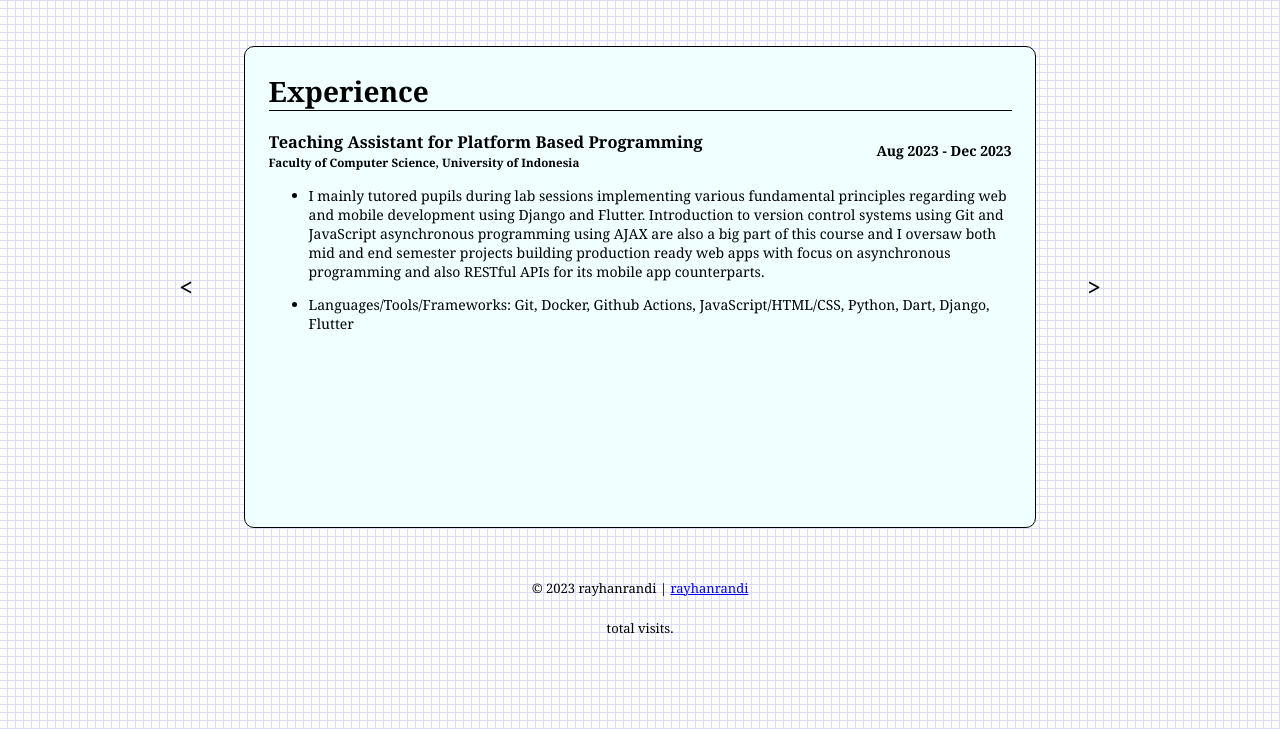
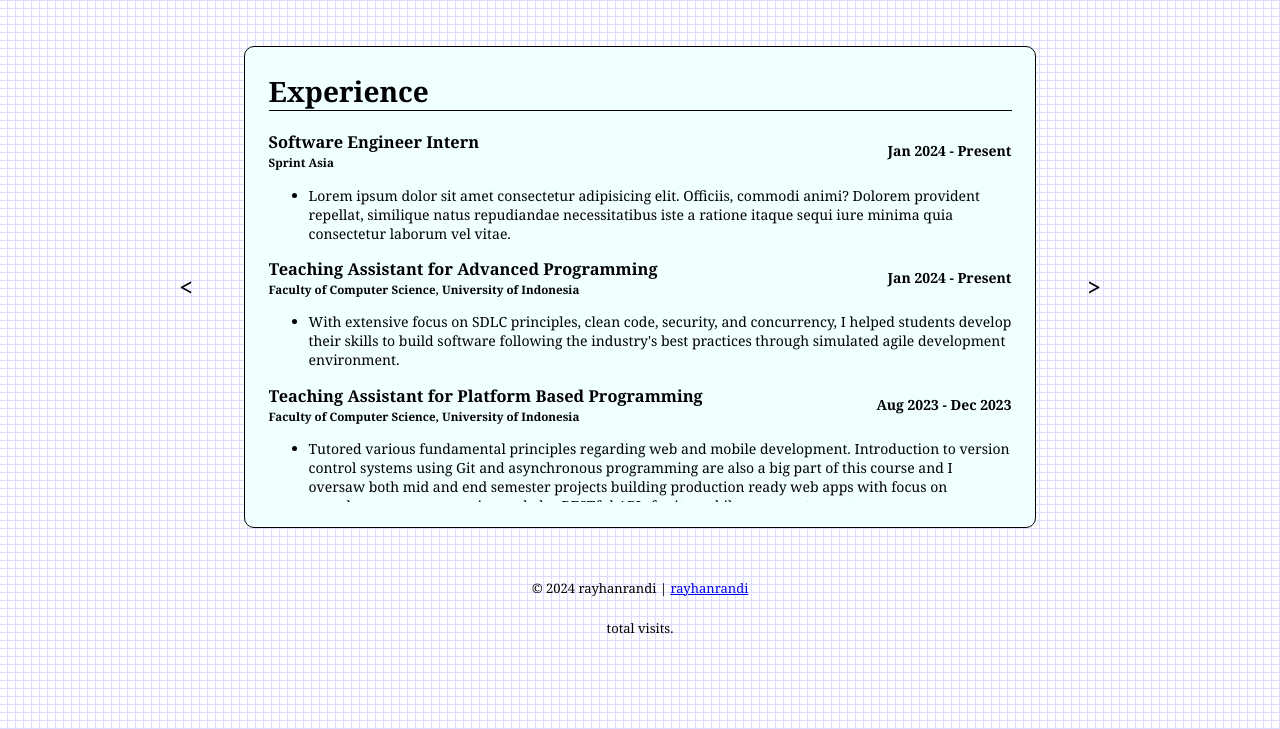
Before and after one commit to rayhanrandi/rayhanrandi.github.io, a plain HTML site: page index.html in a window 1280 px wide. Both pictures are taken after a click on the link "Experience". Shown: the part 71-800 px from the top of the page. Drawn offline with Linux system fonts and the light colour scheme; no server answers.

Commit message:
feat: add intern & advprog exp

```diff
--- a/index.html
+++ b/index.html
@@ -31,12 +31,28 @@
                     <div class="summary-content">
                         <div class="about-education">
                             <ul>
-                                <li>Current occupation: <span style="font-weight: bold;">2024 Bangkit Cloud Computing Cohort </span></li>
-                                <li>Computer Science @ University of Indonesia, <span style="font-weight: bold;">2021 - Present</span></li>
-                                <li>SMAS Labschool Rawamangun, Natural Sciences, 2018 - 2021</li>
+                                <li>Current occupation:
+                                    <ul>
+                                        <li>
+                                            <span style="font-weight: bold;">Software Engineer Intern @ Sprint Asia </span>
+                                        </li>
+                                        <li>
+                                            <span style="font-weight: bold;">2024 Bangkit Cloud Computing Cohort </span>
+                                        </li>
+                                    </ul>
+                                </li>
+                                <br>
+                                <li>Computer Science @ University of Indonesia
+                                    <ul>
+                                        <li>
+                                            <span style="font-weight: bold;">2021 - Present</span></li>
+                                        </li>
+                                    </ul>
+                                </li>
+                                <br>
                             </ul>
                         </div>
-                        <div class="about-summary">
+                        <div style="display: none;" class="about-summary">
                             <h3>About me</h3>
                             Hello! I'm Randi. I do back-end development and like getting
                             my hands dirty configuring the operational side of things of
@@ -71,6 +87,48 @@
                         <div class="exp">
                             <div class="exp-heading">
                                 <div class="exp-heading-info">
+                                    <h3 class="exp-title">Software Engineer Intern</h3>
+                                    <h5 class="exp-place">Sprint Asia</h5>
+                                </div>
+                                <div class="exp-time">
+                                    <span>Jan 2024 - Present</span>
+                                </div>
+                            </div>
+                            <div class="exp-description">
+                                <ul>
+                                    <li>
+                                        <p>
+                                            Lorem ipsum dolor sit amet consectetur adipisicing elit. Officiis, commodi animi? Dolorem provident repellat, similique natus repudiandae necessitatibus iste a ratione itaque sequi iure minima quia consectetur laborum vel vitae.
+                                        </p>
+                                    </li>
+                                </ul>
+                            </div>
+                        </div>
+                        <div class="exp">
+                            <div class="exp-heading">
+                                <div class="exp-heading-info">
+                                    <h3 class="exp-title">Teaching Assistant for Advanced Programming</h3>
+                                    <h5 class="exp-place">Faculty of Computer Science, University of Indonesia</h5>
+                                </div>
+                                <div class="exp-time">
+                                    <span>Jan 2024 - Present</span>
+                                </div>
+                            </div>
+                            <div class="exp-description">
+                                <ul>
+                                    <li>
+                                        <p>
+                                            With extensive focus on SDLC principles, clean code, security, and concurrency, I helped students
+                                            develop their skills to build software following the industry's best practices through simulated
+                                            agile development environment.
+                                        </p>
+                                    </li>
+                                </ul>
+                            </div>
+                        </div>
+                        <div class="exp">
+                            <div class="exp-heading">
+                                <div class="exp-heading-info">
                                     <h3 class="exp-title">Teaching Assistant for Platform Based Programming</h3>
                                     <h5 class="exp-place">Faculty of Computer Science, University of Indonesia</h5>
                                 </div>
@@ -82,16 +140,10 @@
                                 <ul>
                                     <li>
                                         <p>
-                                            I mainly tutored pupils during lab sessions implementing various fundamental principles
-                                            regarding web and mobile development using Django and Flutter. Introduction to version control
-                                            systems using Git and JavaScript asynchronous programming using AJAX are also a big part of this
+                                            Tutored various fundamental principles regarding web and mobile development.
+                                            Introduction to version control systems using Git and asynchronous programming are also a big part of this
                                             course and I oversaw both mid and end semester projects building production ready web apps with
                                             focus on asynchronous programming and also RESTful APIs for its mobile app counterparts.
-                                        </p>
-                                    </li>
-                                    <li>
-                                        <p>
-                                            Languages/Tools/Frameworks: Git, Docker, Github Actions, JavaScript/HTML/CSS, Python, Dart, Django, Flutter
                                         </p>
                                     </li>
                                 </ul>
@@ -212,7 +264,7 @@
 
     <div class="copyright">
         <!-- todo: year = time.now.year -->
-        &copy; 2023 rayhanrandi | <a href="https://github.com/rayhanrandi/" target="_blank">rayhanrandi</a>
+        &copy; 2024 rayhanrandi | <a href="https://github.com/rayhanrandi/" target="_blank">rayhanrandi</a>
     </div>
     <div class="visitor-counter copyright">
         <span id="visit-count"></span> total visits.
```
Also changed, not shown: 404.html (+9 -0 lines).
